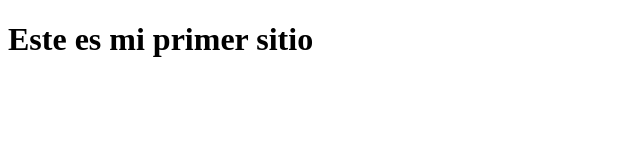
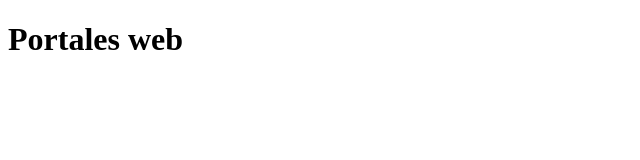
Before and after one commit to dbvd28/pw1_202403_s, a plain HTML site: page index.html in a window 1280 px wide. Shown: the whole page, without its empty margins (0-640 px from the left). Drawn offline with Linux system fonts and the light colour scheme.

Commit message:
Se corrige el body

```diff
--- a/index.html
+++ b/index.html
@@ -3,11 +3,8 @@
 <head>
     <meta charset="UTF-8">
     <title>Portales web</title>
-    <body>
-        <h1>Este es mi primer sitio</h1>
-    </body>
 </head>
 <body>
-
+        <h1>Portales web</h1>
 </body>
 </html>
```
